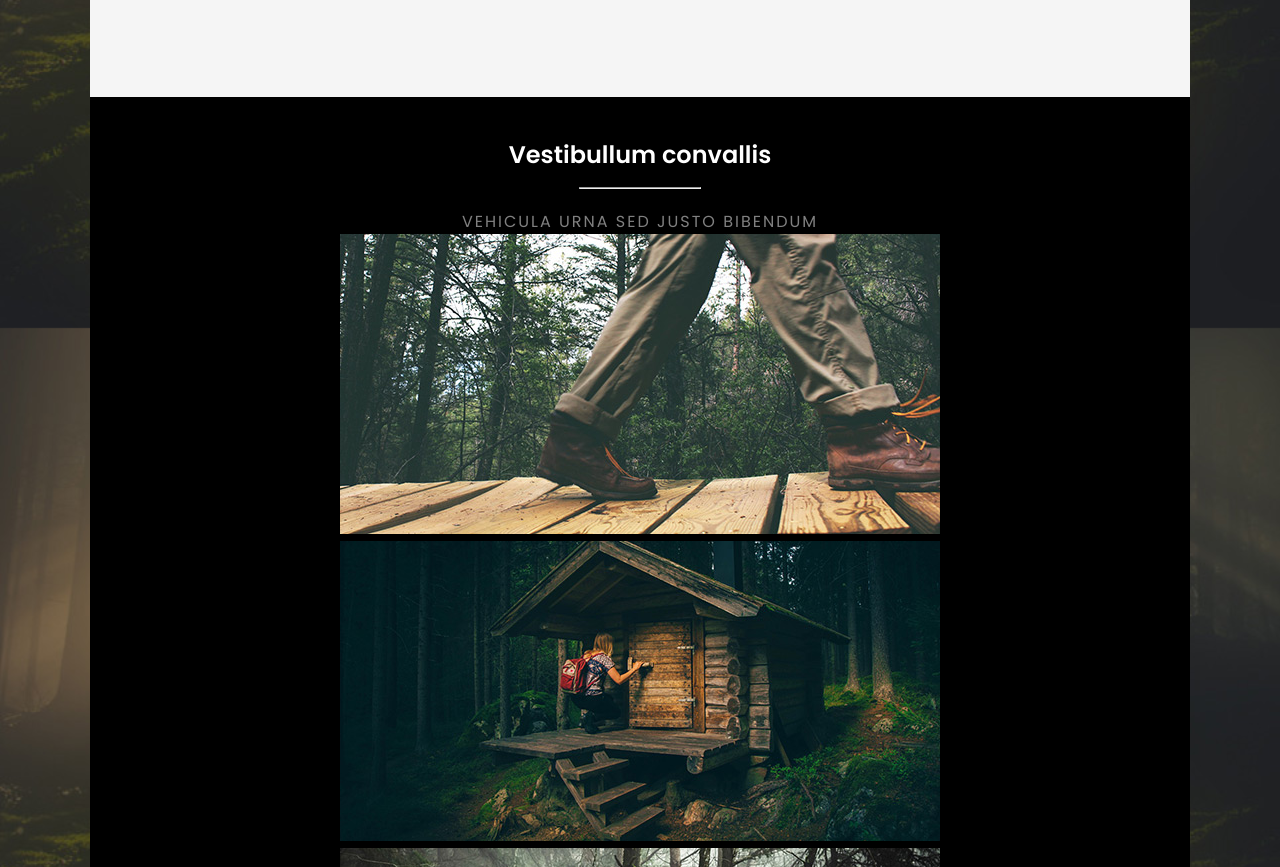
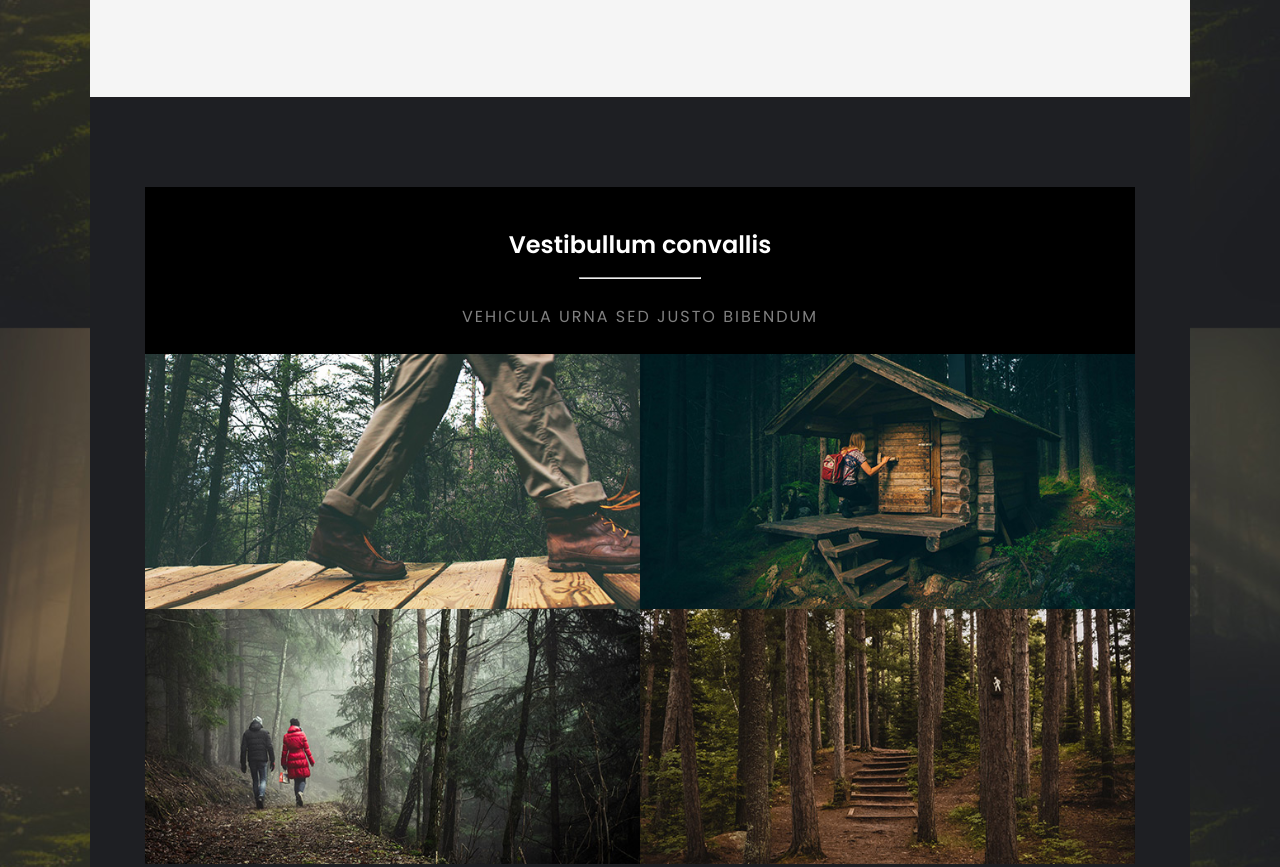
Before and after one commit to ramdam1080/caminar, a plain HTML site: page index.html in a window 1280 px wide. Shown: the part 1272-2139 px from the top of the page. Drawn offline with Linux system fonts and the light colour scheme.

Commit message:
section2

```diff
--- a/index.html
+++ b/index.html
@@ -49,7 +49,7 @@
     <section>
         <div>
 
-            <div>
+            <div class="noir">
                 <h2>Vestibullum convallis</h2>
                 <hr>
                 <p>vehicula urna sed justo bibendum</p>
--- a/src/SASS/style.sass
+++ b/src/SASS/style.sass
@@ -30,8 +30,6 @@ section
                 img
                     width: 100%
 
-
-
             &:nth-of-type(2)
                 background-color: white
                 text-align: center
@@ -62,19 +60,47 @@ section
                     &:nth-of-type(2)
 
                         width: 97%
-                        margin:50px auto
+                        margin: 50px auto
     &:nth-of-type(2)
-        background-color: black
         color: gray
         text-align: center
-        h2
-            color: white
-            padding-top: 40px
-            margin-bottom: 15px
-        hr
-            width:120px
+        background-color: #1E1F23
+        padding: 90px 0
+
+
+        & > div
+            background-color: black
+            width: 90%
             margin: auto
-        p
-            margin-top: 20px
-            text-transform: uppercase
-            letter-spacing: 2px
+
+
+
+
+            h2
+                color: white
+                padding-top: 40px
+                margin-bottom: 15px
+            hr
+                width: 120px
+                margin: auto
+            p
+                margin: 25px 0
+                text-transform: uppercase
+                letter-spacing: 2px
+
+        div
+
+            &:first-of-type
+
+            &:nth-of-type(2)
+                flex-wrap: wrap
+                justify-content: center
+                display: flex
+                div
+                    width: 50%
+
+                    img
+                        height: 100%
+                        width: 100%
+
+                        &:first-of-type
```
Also changed, not shown: public/css/style.css, 1 other file.
